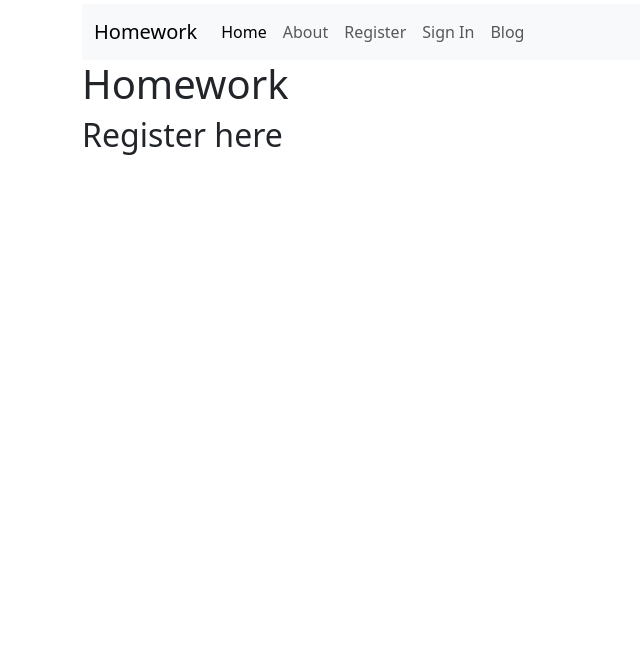
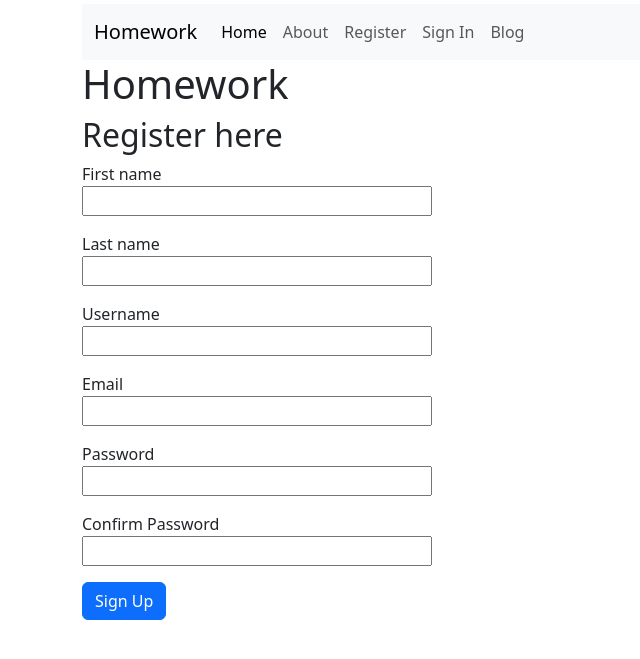
Before and after one commit to AustinKobie/week_6_day_1, a Flask app: page /register in a window 1280 px wide. Shown: the top 659 px of the page, without its empty margins (0-640 px from the left). Run offline with Flask 2, Linux system fonts and the light colour scheme.

Commit message:
day two commit

```diff
--- /dev/null
+++ b/config.py
@@ -0,0 +1,3 @@
+import os
+class Config():
+    SECRET_KEY = os.environ.get('SECRET_KEY') or 'so secret'
--- a/homework/__init__.py
+++ b/homework/__init__.py
@@ -1,6 +1,9 @@
 from flask import Flask
+from config import Config
 
 
 homework = Flask(__name__)
+homework.config.from_object(Config)
+
 
 from homework import routes
--- /dev/null
+++ b/homework/forms.py
@@ -0,0 +1,25 @@
+from flask_wtf import FlaskForm
+from wtforms import StringField, PasswordField, SubmitField, DateField, FloatField
+from wtforms.validators import DataRequired, EqualTo
+
+class RegisterForm(FlaskForm):
+    first_name = StringField('First name', validators=[DataRequired()])
+    last_name = StringField('Last name', validators=[DataRequired()])
+    username = StringField('Username', validators=[DataRequired()])
+    email = StringField('Email', validators=[DataRequired()])
+    password = PasswordField('Password', validators=[DataRequired()])
+    confirm_password = StringField('Confirm Password', validators=[DataRequired(), EqualTo('Password')])
+    submit = SubmitField('Sign Up')
+
+class SignInForms(FlaskForm):
+    username = StringField('Username', validators=[DataRequired()])
+    password = PasswordField('Password', validators=[DataRequired(), EqualTo('Password', message="passwords must match")])
+    submit = SubmitField('Sign In')
+
+class CarForm(FlaskForm):
+    make = StringField('Make', validators=[DataRequired()])
+    model = StringField('Model', validators=[DataRequired()])
+    year = DateField('Year', validators=[DataRequired()])
+    color = StringField('Color', validators=[DataRequired()])
+    price = FloatField('Price', validators=[DataRequired()])
+    submit = SubmitField('Submit', validators=[DataRequired()])
--- a/homework/routes.py
+++ b/homework/routes.py
@@ -1,21 +1,34 @@
-from flask import render_template
+from flask import render_template, flash, redirect
 from homework import homework
+from homework.forms import RegisterForm, SignInForms, CarForm
 
-@homework.route('/')
+@homework.route('/', methods=['GET','POST'])
 def index():
-      return render_template('/index.jinja')
+      form = CarForm()
+      if form.validate_on_submit():
+            flash(f'{form.car} accepted')
+            return redirect('/')
+      return render_template('index.jinja', form=form)
 
 @homework.route('/about')
 def about():
     return render_template('about.jinja')
 
-@homework.route('/login')
+@homework.route('/login', methods=['GET','POST'])
 def login():
-      return render_template('login.jinja')
+      form = SignInForms()
+      if form.validate_on_submit():
+            flash(f'{form.username} successfully signed in')
+            return redirect('/')
+      return render_template('login.jinja', signin_form=form)
 
-@homework.route('/register')
+@homework.route('/register', methods=['GET','POST'])
 def register():
-      return render_template('register.jinja')
+      form = RegisterForm()
+      if form.validate_on_submit():
+            flash(f'Request to register {form.username} succesful')
+            return redirect('/')
+      return render_template('register.jinja', form=form)
 
 @homework.route('/blog')
 def blog():
--- a/homework/templates/register.jinja
+++ b/homework/templates/register.jinja
@@ -2,4 +2,49 @@
 
 {% block content %}
     <h2>Register here</h2>
+    <form action="" method="post">
+        <p>
+        {{ form.first_name.label }}<br>
+        {{ form.first_name(size=32) }}
+        {% for error in form.first_name.errors %}
+        <span>{{ error }}</span>
+        {% endfor %}
+        </p>
+        <p>
+        {{ form.last_name.label }}<br>
+        {{ form.last_name(size=32) }}
+        {% for error in form.last_name.errors %}
+        <span>{{ error }}</span>
+        {% endfor %}
+        </p>
+        <p>
+        {{ form.username.label }}<br>
+        {{ form.username(size=32) }}
+        {% for error in form.username.errors %}
+        <span>{{ error }}</span>
+        {% endfor %}
+        </p>
+        <p>
+        {{ form.email.label }}<br>
+        {{ form.email(size=32) }}
+        {% for error in form.email.errors %}
+        <span>{{ error }}</span>
+        {% endfor %}
+        </p>
+        <p>
+        {{ form.password.label }}<br>
+        {{ form.password(size=32) }}
+        {% for error in form.password.errors %}
+        <span>{{ error }}</span>
+        {% endfor %}
+        </p>
+        <p>
+        {{ form.confirm_password.label }}<br>
+        {{ form.confirm_password(size=32) }}
+        {% for error in form.confirm_password.errors %}
+        <span>{{ error }}</span>
+        {% endfor %}
+        </p>
+        <p>{{ form.submit(class='btn btn-primary') }}</p>
+    </form>
 {% endblock %}
--- a/requirements.txt
+++ b/requirements.txt
@@ -1,10 +1,12 @@
 click==8.1.3
 colorama==0.4.6
 Flask==2.2.3
+Flask-WTF==1.1.1
 importlib-metadata==6.0.0
 itsdangerous==2.1.2
 Jinja2==3.1.2
 MarkupSafe==2.1.2
 python-dotenv==1.0.0
 Werkzeug==2.2.3
+WTForms==3.0.1
 zipp==3.15.0
```
Also changed, not shown: homework/templates/index.jinja (+38 -0 lines), homework/templates/login.jinja (+16 -7 lines).
